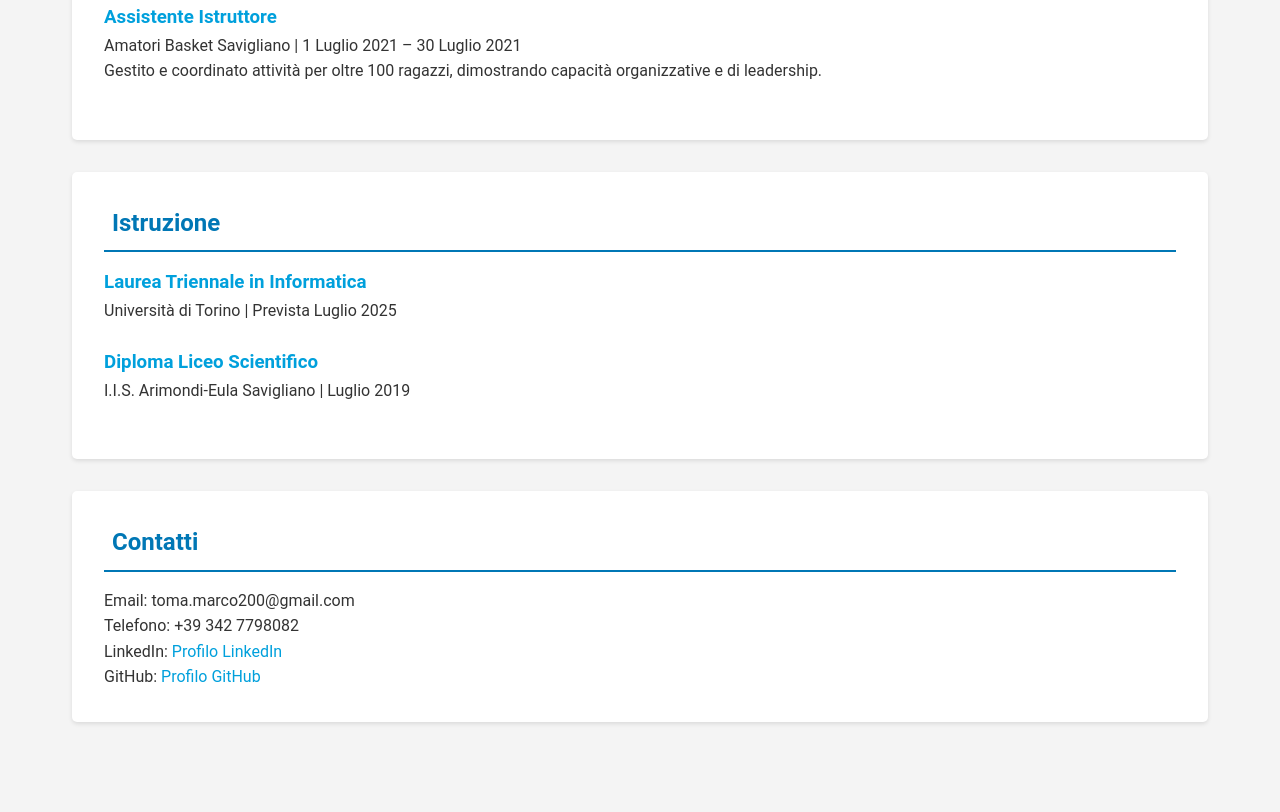
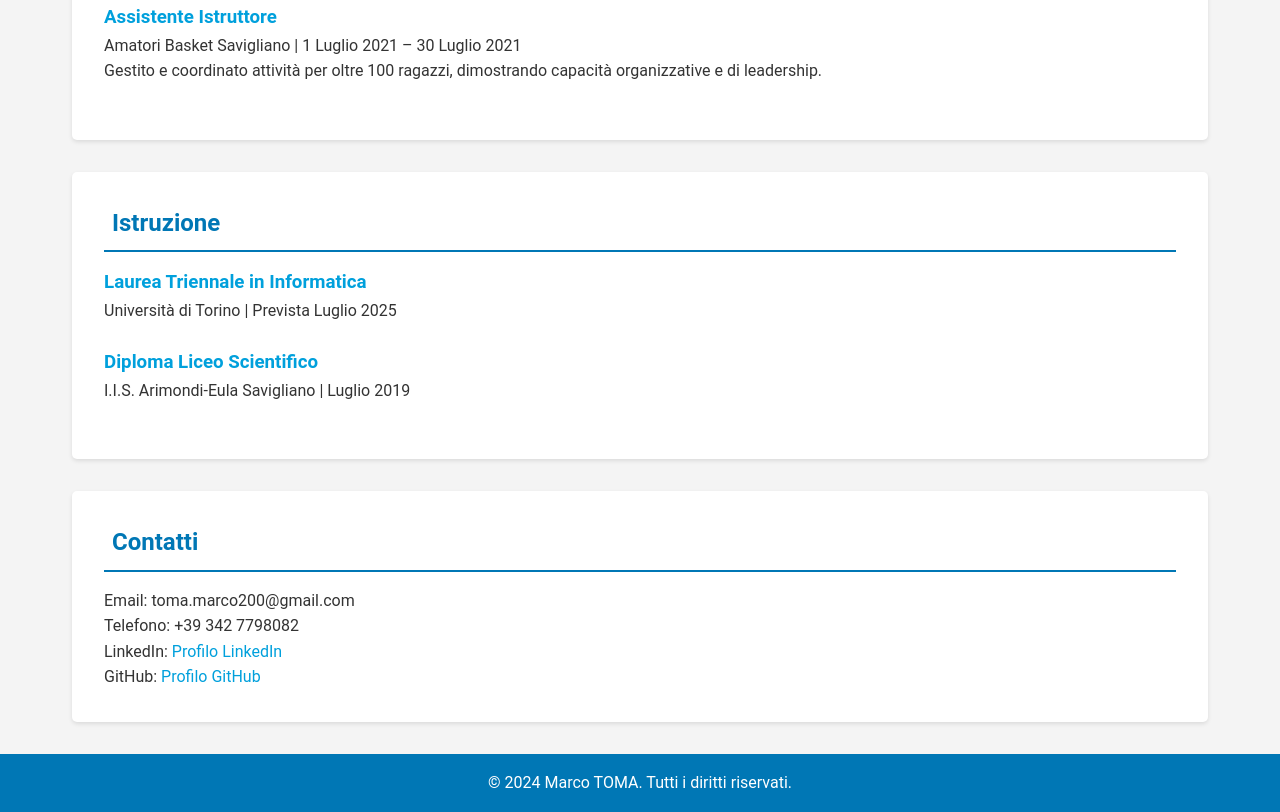
Before and after one commit to marcotoma-profile/marcotoma-profile.github.io, a plain HTML site: page index.html in a window 1280 px wide. Shown: the part 1415-2227 px from the top of the page. Before the commit the page ends 2169 px from the top, so only its background shows below. Drawn offline with Linux system fonts and the light colour scheme.

Commit message:
migliorato il sito, ora è semi dinamico

```diff
--- a/index.html
+++ b/index.html
@@ -51,6 +51,8 @@
     </section>
 </main>
 
-<!-- ... footer ... -->
+<footer>
+    <p>© 2024 Marco TOMA. Tutti i diritti riservati.</p>
+</footer>
 </body>
 </html>
```
